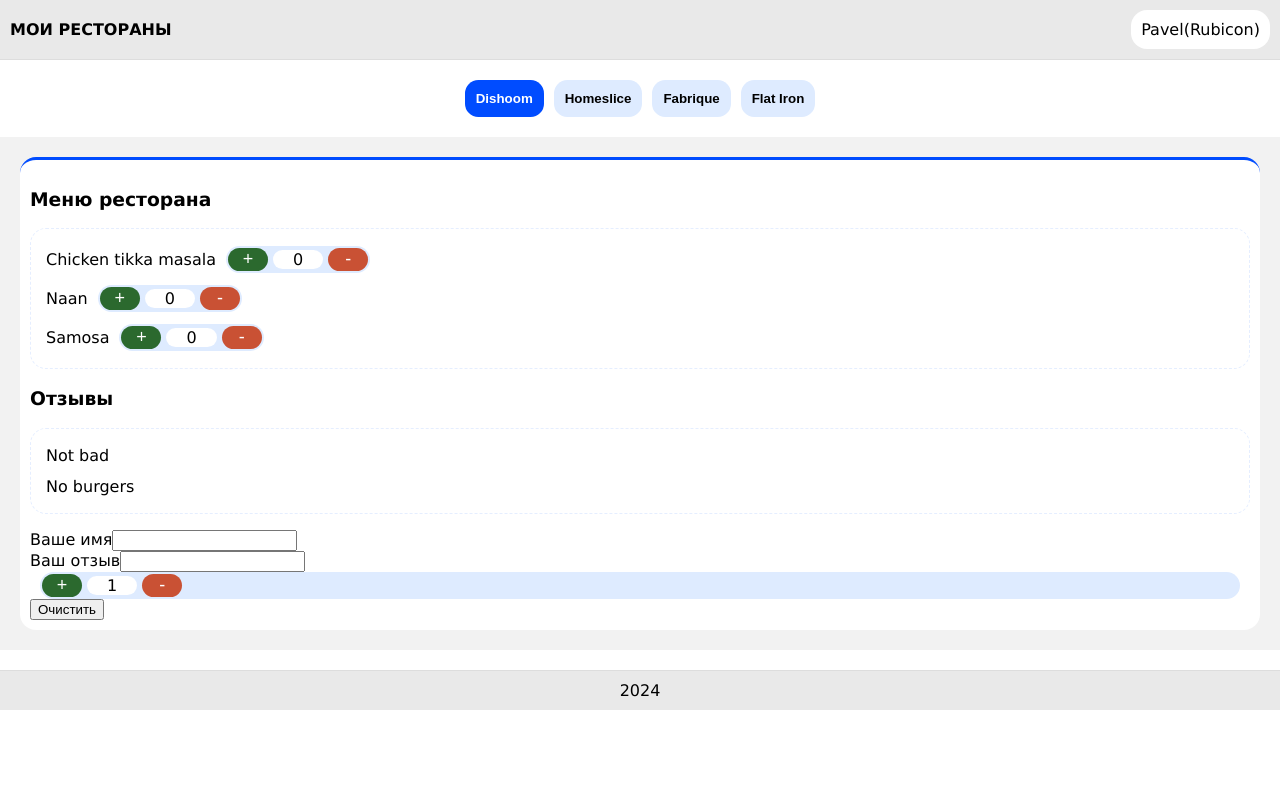
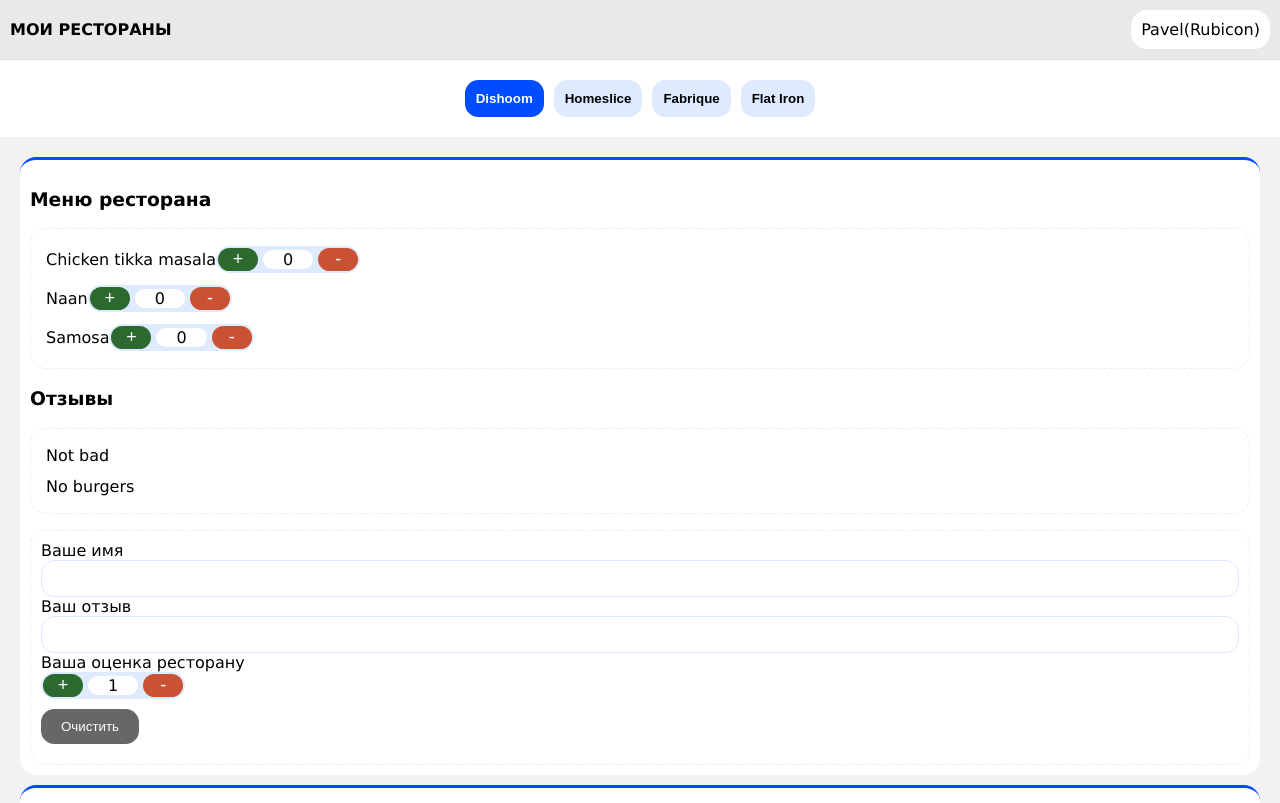
Before and after one commit to virusok/reactwork, a React (Vite) app in the folder homework/: page / in a window 1280 px wide. Shown: the top 803 px of the page. Built offline with nearby package versions, Linux system fonts and the light colour scheme.

Commit message:
Домашняя работа 4
Выполнена ДЗ 4.

```diff
--- a/homework/src/template/components/counter/Counter.jsx
+++ b/homework/src/template/components/counter/Counter.jsx
@@ -1,37 +1,13 @@
-import { useState } from "react";
+export const Counter = ({ value, setValue }) => {
+	const counterPlus = () => {
+		setValue(value + 1);
+	};
 
-export const Counter = (limiting) => {
-	let [value, setValue] = useState(() => {
-		if (limiting.limiting === true) {
-			return limiting.minCounter;
-		} else {
-			return 0;
-		}
-	});
-	const counterPlus = () => {
-		if (limiting.limiting === true) {
-			if (value < limiting.maxCounter) {
-				setValue(value + 1);
-			} else {
-				return value;
-			}
-		} else {
-			setValue(value + 1);
-		}
-	};
 	const counterMinus = () => {
-		if (limiting.limiting === true) {
-			if (value > limiting.minCounter) {
-				value != 0 ? setValue(value - 1) : value;
-			} else {
-				return value;
-			}
-		} else {
-			value != 0 ? setValue(value - 1) : value;
-		}
+		setValue(value - 1);
 	};
 	return (
-		<div className='counters' value={value}>
+		<div className='counters'>
 			<button onClick={counterPlus} className='counter counter-plus'>
 				+
 			</button>
--- a/homework/src/template/components/layout/Layout.jsx
+++ b/homework/src/template/components/layout/Layout.jsx
@@ -1,8 +1,10 @@
 import { Header } from "../header/Header.jsx";
 import { Footer } from "../footer/Footer.jsx";
+import { ProgressBar } from "../progressbar/ProgressBar";
 export const Layout = ({ children }) => {
 	return (
 		<>
+			<ProgressBar />
 			<Header />
 			{children}
 			<Footer />
--- /dev/null
+++ b/homework/src/template/components/progressbar/ProgressBar.jsx
@@ -0,0 +1,18 @@
+import { useEffect } from "react";
+const progressBar = "progressbar";
+export const ProgressBar = () => {
+	let rateScroll = 0;
+	useEffect(() => {
+		const checkHeight = () => {
+			const windowHeight = document.body.clientHeight - window.innerHeight;
+			const windowScrolled = window.pageYOffset;
+			rateScroll = Math.round((windowScrolled * 100) / windowHeight);
+			document.querySelector(`.${progressBar}`).style.width = `${rateScroll}%`;
+		};
+		window.addEventListener("scroll", checkHeight);
+		return () => {
+			window.removeEventListener("scroll", checkHeight);
+		};
+	}, [rateScroll]);
+	return <div className={progressBar}></div>;
+};
--- a/homework/src/template/components/restorane/Restorane.jsx
+++ b/homework/src/template/components/restorane/Restorane.jsx
@@ -3,6 +3,11 @@
 	return (
 		<div className='restorane-list'>
 			<RestoraneItem restorane={restorane} />
+			<RestoraneItem restorane={restorane} />
+			<RestoraneItem restorane={restorane} />
+			<RestoraneItem restorane={restorane} />
+			<RestoraneItem restorane={restorane} />
+			<RestoraneItem restorane={restorane} />
 		</div>
 	);
 };
--- a/homework/src/template/components/restorane/menu/Menu.jsx
+++ b/homework/src/template/components/restorane/menu/Menu.jsx
@@ -1,9 +1,12 @@
+import { useState } from "react";
 import { Counter } from "../../counter/Counter";
 
 export const Menu = ({ menuItem }) => {
+	let [value, setValue] = useState(0);
+
 	return (
 		<li>
-			{menuItem} <Counter />
+			{menuItem} <Counter value={value} setValue={setValue} />
 		</li>
 	);
 };
--- a/homework/src/template/components/restorane/restoraneitem/RestoraneItem.jsx
+++ b/homework/src/template/components/restorane/restoraneitem/RestoraneItem.jsx
@@ -3,10 +3,10 @@
 import { ReviewForm } from "../../reviewform/ReviewForm";
 export const RestoraneItem = ({ restorane }) => {
   return (
-		<div className='restorane-item'>
+    <div className="restorane-item">
       <h3>Меню ресторана</h3>
       {restorane.menu.length ? (
-				<ul className='restorane-catalog'>
+        <ul className="restorane-catalog">
           {restorane.menu.map((menu) => (
             <Menu menuItem={menu.name} />
           ))}
@@ -16,7 +16,7 @@
       )}
       <h3>Отзывы</h3>
       {restorane.reviews.length ? (
-				<ul className='restorane-reviews'>
+        <ul className="restorane-reviews">
           {restorane.reviews.map((reviews) => (
             <Review reviewItem={reviews.text} />
           ))}
--- a/homework/src/template/components/reviewform/ReviewForm.jsx
+++ b/homework/src/template/components/reviewform/ReviewForm.jsx
@@ -5,16 +5,15 @@
 	const {
 		userName,
 		reviewText,
+		rating,
+		setRating,
 		setName,
 		setReview,
-		clearRating,
 		clearForm,
-		RatingMinCounter,
-		RatingMaxCounter,
 	} = UseForm();
 
 	return (
-		<form action='#'>
+		<form action='#' className='form'>
 			<div className='form-input'>
 				<label>Ваше имя</label>
 				<input
@@ -32,11 +31,8 @@
 				/>
 			</div>
 			<div className='form-rating'>
-				<Counter
-					limiting={true}
-					minCounter={RatingMinCounter}
-					maxCounter={RatingMaxCounter}
-				/>
+				<span>Ваша оценка ресторану</span>
+				<Counter value={rating} setValue={setRating} />
 			</div>
 			<button onClick={clearForm} className='form-clear'>
 				Очистить
--- a/homework/src/template/components/reviewform/UseForm.jsx
+++ b/homework/src/template/components/reviewform/UseForm.jsx
@@ -1,4 +1,5 @@
 import { useReducer } from "react";
+
 const RatingMinCounter = 1;
 const RatingMaxCounter = 5;
 const DEFAULT_VALUES = {
@@ -6,28 +7,29 @@
 	reviewText: "",
 	rating: RatingMinCounter,
 };
-const CASE_SET_NAME = "setName";
-const CASE_SET_REVIEW = "setReview";
-const CASE_SET_RATING = "setRating";
-const CASE_CLEAR_FORM = "clearForm";
+const SET_NAME = "setName";
+const SET_REVIEW = "setReview";
+const SET_RATING = "setRating";
+const CLEAR_FORM = "clearForm";
 const reducer = (state, action) => {
-	const { type, payload } = action;
+	const { type, Task } = action;
 	switch (type) {
-		case CASE_SET_NAME:
+		case SET_NAME:
 			return {
 				...DEFAULT_VALUES,
-				userName: payload,
+				userName: Task,
 			};
-		case CASE_SET_REVIEW:
+		case SET_REVIEW:
 			return {
 				...state,
-				reviewText: payload,
+				reviewText: Task,
 			};
-		case CASE_SET_RATING:
+		case SET_RATING:
 			return {
-				...DEFAULT_VALUES,
+				...state,
+				rating: Task,
 			};
-		case CASE_CLEAR_FORM:
+		case CLEAR_FORM:
 			return {
 				...DEFAULT_VALUES,
 			};
@@ -39,28 +41,29 @@
 
 export const UseForm = () => {
 	const [form, dispatch] = useReducer(reducer, DEFAULT_VALUES);
-	const { userName, reviewText } = form;
+	const { userName, reviewText, rating } = form;
 
 	const setName = (value) => {
-		dispatch({ type: CASE_SET_NAME, payload: value });
+		dispatch({ type: SET_NAME, Task: value });
 	};
 	const setReview = (value) => {
-		dispatch({ type: CASE_SET_REVIEW, payload: value });
+		dispatch({ type: SET_REVIEW, Task: value });
 	};
-	const clearRating = () => {
-		dispatch({ type: CASE_SET_RATING });
+	const setRating = (value) => {
+		if (value >= RatingMinCounter && value <= RatingMaxCounter) {
+			dispatch({ type: SET_RATING, Task: value });
+		}
 	};
 	const clearForm = () => {
-		dispatch({ type: CASE_CLEAR_FORM });
+		dispatch({ type: CLEAR_FORM });
 	};
 	return {
 		userName,
 		reviewText,
-		clearRating,
 		setName,
 		setReview,
+		rating,
+		setRating,
 		clearForm,
-		RatingMaxCounter,
-		RatingMinCounter,
 	};
 };
--- a/homework/src/template/css/style.css
+++ b/homework/src/template/css/style.css
@@ -58,7 +58,8 @@
 	color: #fff;
 }
 .restorane-catalog,
-.restorane-reviews {
+.restorane-reviews,
+.form {
 	border: 1px dashed #e5eeff;
 	padding: 10px;
 	list-style: none;
@@ -78,9 +79,10 @@
 	display: flex;
 	align-items: center;
 	padding: 2px 2px;
-	margin: 0px 10px;
+	margin: 0px;
 	background: #deebff;
 	border-radius: 1em;
+	width: fit-content;
 }
 .counter {
 	width: 40px;
@@ -108,9 +110,38 @@
 .active .restorane-body {
 	display: block;
 }
+.form-input {
+	display: flex;
+	flex-direction: column;
+}
+.form-input input {
+	border: 1px solid #deebff;
+	background: #fff;
+	padding: 10px;
+	border-radius: 1em;
+	outline-color: #004cff;
+}
+.form-clear {
+	background: #676767;
+	padding: 10px 20px;
+	border-radius: 1em;
+	border: none;
+	color: #fff;
+	cursor: pointer;
+	margin: 10px 0px;
+}
+.form-clear:hover {
+	filter: brightness(1.2);
+}
 footer {
 	background: #e9e9e9;
 	border-top: 1px solid rgb(0 0 0 / 5%);
 	padding: 10px;
 	text-align: center;
 }
+.progressbar {
+	position: fixed;
+	width: 10%;
+	height: 5px;
+	background: #004cff;
+}
```
Lines whose indentation alone changed are shown as unchanged.
